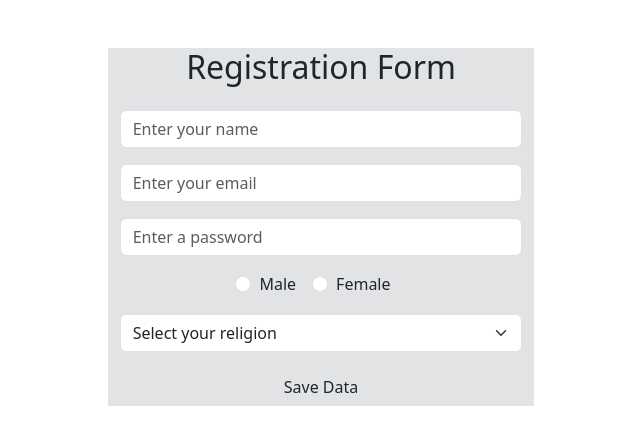
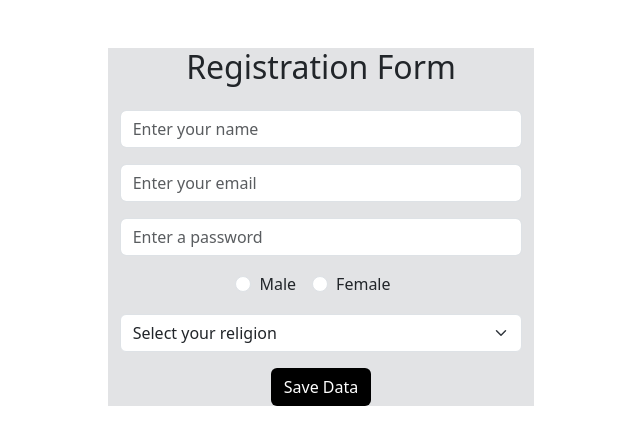
Before and after one commit to MuhammadIbrahimbaig/Data, a React (Create React App) app: page / in a window 1280 px wide. Shown: the top 444 px of the page, without its empty margins (319-959 px from the left). Built offline with nearby package versions, Linux system fonts and the light colour scheme.

Commit message:
AddValidation

```diff
--- a/package.json
+++ b/package.json
@@ -13,7 +13,8 @@
     "react": "^19.1.0",
     "react-dom": "^19.1.0",
     "react-router-dom": "^7.6.2",
-      "react-scripts": "^5.0.1",
+    "react-scripts": "^5.0.1",
+    "react-toastify": "^11.0.5",
     "web-vitals": "^2.1.4"
   },
   "scripts": {
--- a/src/components/Registration.jsx
+++ b/src/components/Registration.jsx
@@ -1,11 +1,14 @@
 import axios from 'axios';
 import React, { useState } from 'react'
+import { ToastContainer, toast } from 'react-toastify';
+import("react-toastify/dist/ReactToastify.css");
 export default function Signup() {
     let [name, setUname] = useState("");
     let [email, setUemail] = useState("");
     let [password, setPassword] = useState("");
     let [gender, setgender] = useState("");
     let [rel, setReligion] = useState("");
+
     //Gender
     function SetRadiovalue(e) {
         setgender(e.target.value)
@@ -13,6 +16,20 @@ export default function Signup() {
     function save_data() {
         try {
             let url = "https://685b848289952852c2d9d00d.mockapi.io/users/Users";
+            let uname_regex = /^[a-zA-Z\s]{3,20}$/;
+            let upassword_regex = /^(?=.*[A-Za-z])(?=.*\d)(?=.*[@$!%*#?&])[A-Za-z\d@$!%*#?&]{8,}$/;
+            if (!name || !email || !password || !gender || !rel) {
+                toast.error("All fields are required");
+                return;
+            }
+            if (!uname_regex.test(name)) {
+                toast.error("Please enter a valid name");
+                return;
+            }
+            if (!upassword_regex.test(password)) {
+                toast.error("Please enter a valid password");
+                return;
+            }
 
             axios.post(url, {
                 name: name,
@@ -22,19 +39,25 @@ export default function Signup() {
                 rel: rel
             }).then(() => {
                 alert("Data is Save")
+                clear()
+
+            })
+            function clear() {
                 setUname("");
                 setUemail("");
                 setPassword("");
                 setgender("");
                 setReligion("");
-
-            })
+            }
         } catch (error) {
             console.log(error.message);
         }
     }
     return (
         <div>
+            <ToastContainer/>
+
+
             <div class="container mt-5 col-lg-4 bg-secondary-subtle">
                 <h2 class="mb-4">Registration Form</h2>
 
@@ -77,7 +100,9 @@ export default function Signup() {
                 </div>
                 {/*
     <!-- Submit Button --> */}
-                <button type="button" onClick={save_data} class="btn btn-outline-black">Save Data</button>
+                <div className="mb-3">
+                    <button type="button" onClick={save_data} class="btn text-white  bg-black">Save Data</button>
+                </div>
 
             </div>
         </div>
```
Also changed, not shown: 1 other file (tests, documents, lock files or other folders).
